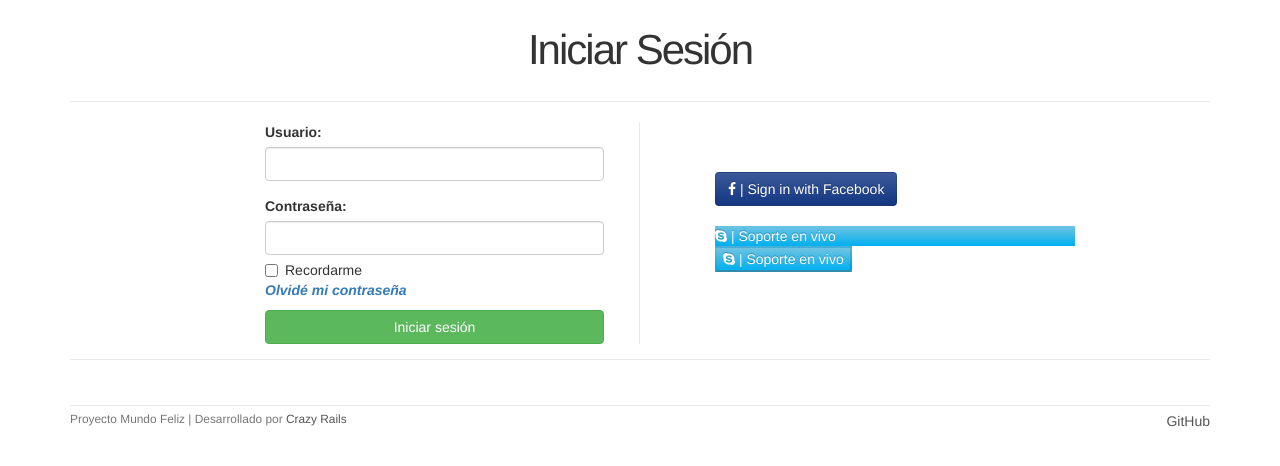
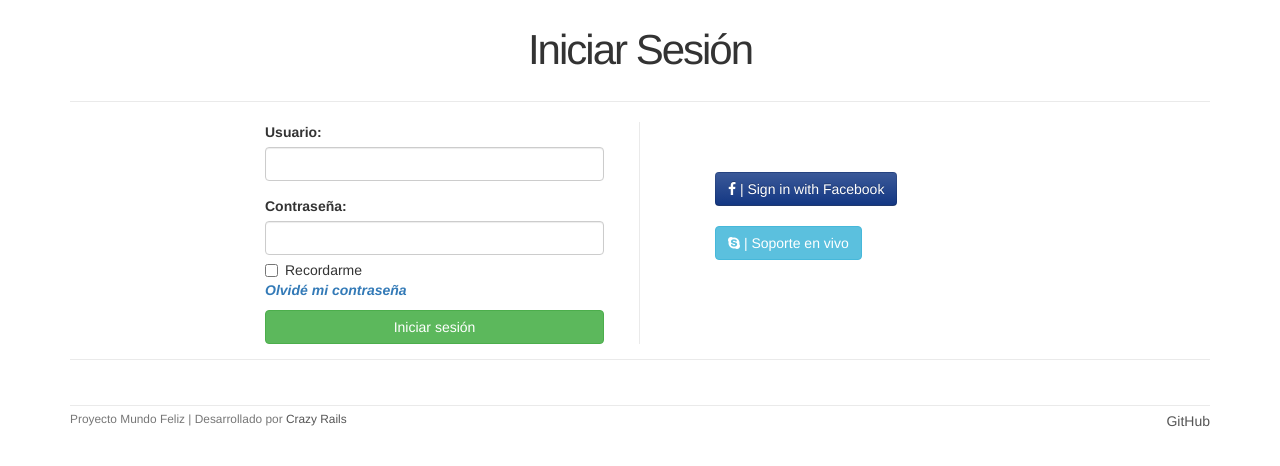
Before and after one commit to aivaco/Proyecto-Mundo-Feliz, a Rails app: page /login in a window 1280 px wide. Shown: the part 51-517 px from the top of the page. Run offline with Rails 7, Linux system fonts and the light colour scheme; style sheets or scripts are compiled from the project's sources; some libraries are stand-ins or nearby versions.

Commit message:
Cambio de estilo al botón de skype

```diff
--- a/app/views/sessions/new.html.erb
+++ b/app/views/sessions/new.html.erb
@@ -50,11 +50,11 @@
 			      <%end%>
             <br><br>
             <%= link_to "callto://mundoFeliz",  id: "sign_in" do %>
-            <div class="btn-skype">
+            <div class="btn btn-info">
             <i class="fa fa-skype"></i> | Soporte en vivo
             </div>
             <%end%>
-            <%= button_to_with_icon("callto://mundoFeliz",' | Soporte en vivo', 'btn-skype', 'fa fa-skype')%>
+
 
 
           <% end %>
```
